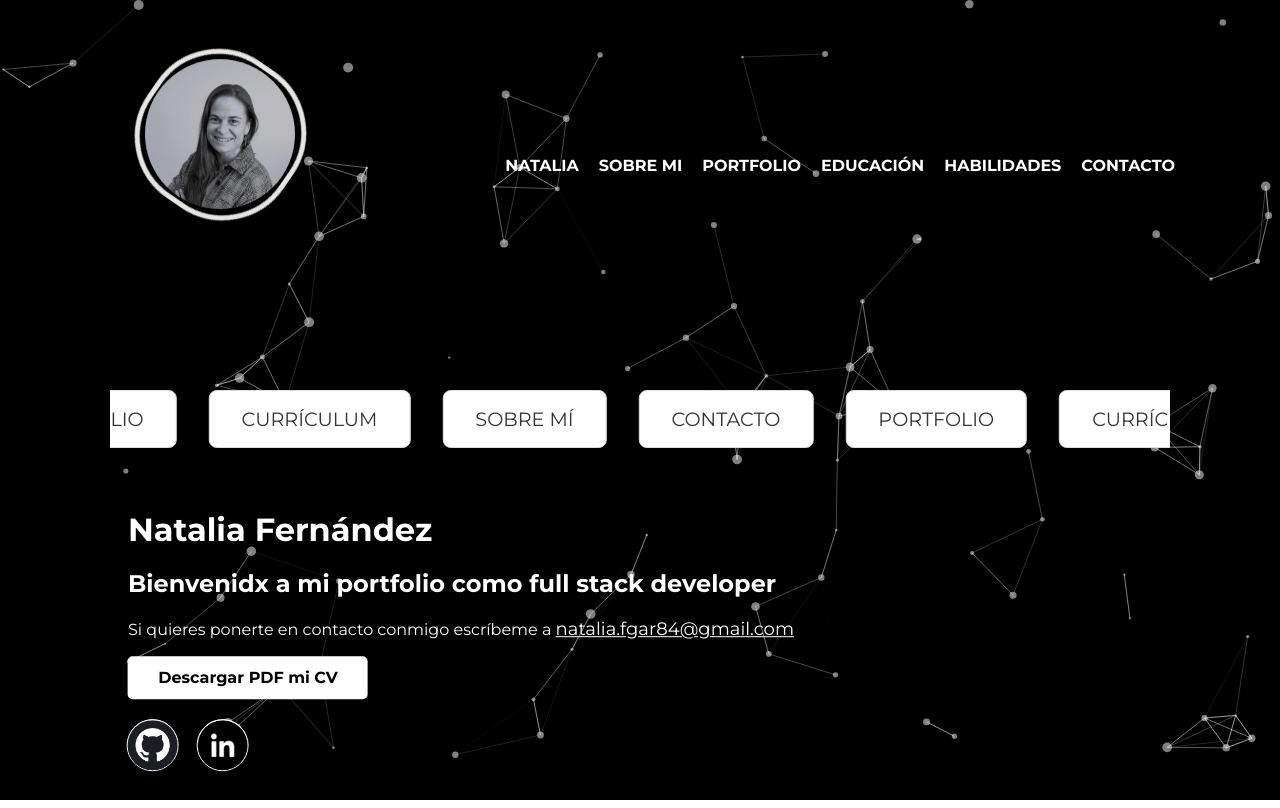
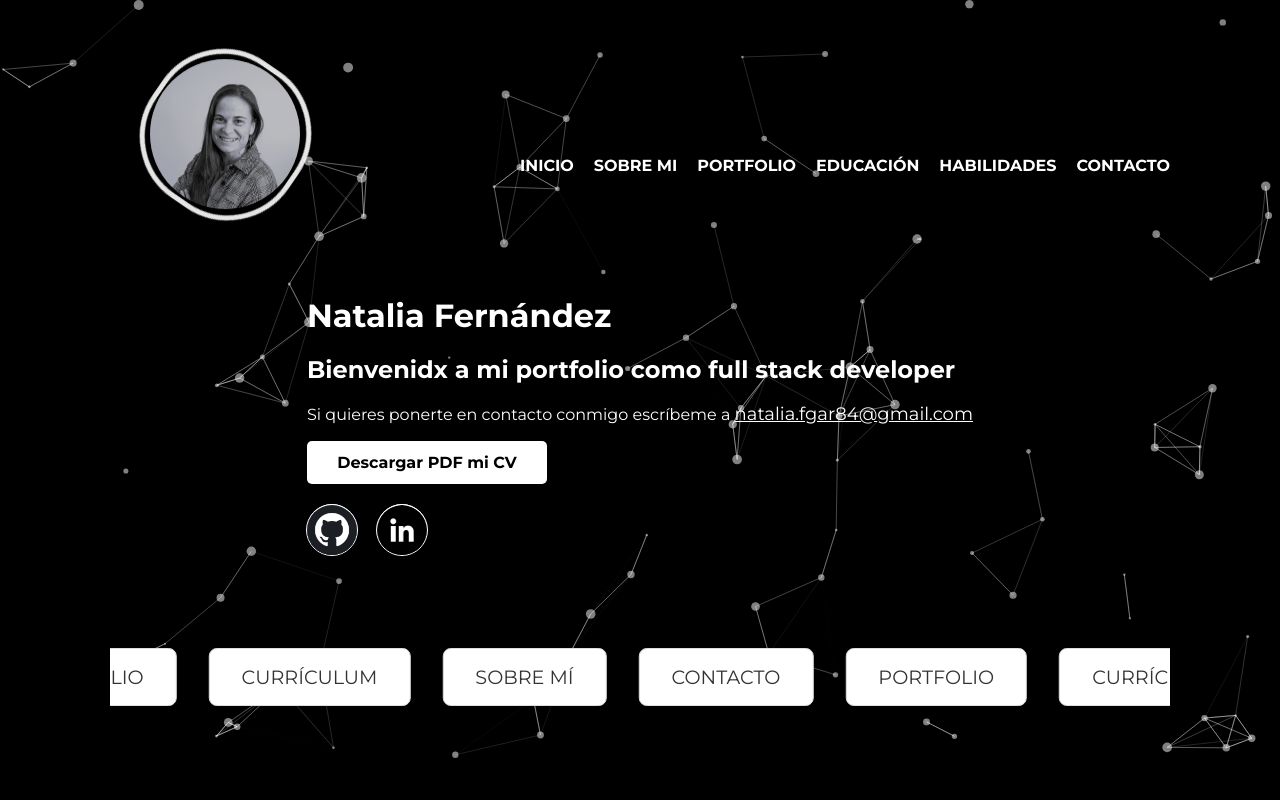
Before and after one commit to Natfer84/portfolio, a React (Create React App) app in the folder front/: page / in a window 1280 px wide. Built offline with nearby package versions, Linux system fonts and the light colour scheme.

Commit message:
realizado responsive en portfolio y natalia

```diff
--- a/front/src/components/AboutPerson.js
+++ b/front/src/components/AboutPerson.js
@@ -1,14 +1,17 @@
 import React from "react";
 import "../styles/AboutPerson.css";
+import { Link } from "react-router-dom";
 
 export default function AboutPerson() {
 
 
   return (
+     <Link to="/">
     <div className="Container_AboutPerson">
         <div className="Box_Personal">
           <div className="Box_rotating_border"></div>
         </div>
     </div>
+    </Link>
   );
 }
--- a/front/src/components/Loop.js
+++ b/front/src/components/Loop.js
@@ -1,5 +1,5 @@
 // components/InfiniteCarousel.jsx
-import { useState, useEffect } from "react";
+
 import "../styles/Loop.css";
 
 // components/InfiniteCarousel.jsx
--- a/front/src/components/Nav.js
+++ b/front/src/components/Nav.js
@@ -34,8 +34,8 @@ export default function Nav() {
         <section>
           <ul className="Box__Nav__Ul">
             <li className="Box__Nav__Li">
-              <Link to="/Natalia" onClick={() => setMenuOpen(false)}>
-                NATALIA
+              <Link to="/" onClick={() => setMenuOpen(false)}>
+                INICIO
               </Link>
             </li>{" "}
             <li className="Box__Nav__Li">
--- a/front/src/pages/Portfolio.js
+++ b/front/src/pages/Portfolio.js
@@ -88,8 +88,11 @@ export default function Portfolio() {
         <span className="Container_Shortcut_Span">
           <a href="/Natalia">NATALIA</a>
           </span>
-          <span>
+          <span className="Container_Shortcut_Span">
           <a href="/AboutMe">SOBRE MÍ</a>
+          </span>
+           <span className="Container_Shortcut_Span">
+          <a href="/Contacto">CONTACTO</a>
           </span>
         </section>
     </main>
--- a/front/src/styles/Loop.css
+++ b/front/src/styles/Loop.css
@@ -4,6 +4,7 @@
   flex-direction: row;
   flex-wrap: wrap;
   margin-top: 5%;
+  margin-bottom: 5%;
 }
 
 .carousel-track {
--- a/front/src/styles/Natalia.css
+++ b/front/src/styles/Natalia.css
@@ -8,7 +8,7 @@
 }
 .Box__Natalia {
   color: white;
- position: relative;
+  position: relative;
 
 }
 .Box__Natalia h1 {
@@ -84,21 +84,30 @@
 
 /*********** responsive ************/
 
-/* MÓVIL PEQUEÑO (VERTICAL)*/
+/* MÓVIL PEQUEÑO (VERTICAL)
 @media screen and (max-width: 480px) {
   .Box__Natalia {
-    position: absolute;
+    position: relative;
     color: white;
     z-index: 0;
     padding: 3%;
-    top: 50%;
-    left: 50%;
-    transform: translate(-50%, -50%);
-    width: 306px;
+    /* top: 50%; */
+    /* left: 50%; */
+    /* transform: translate(-50%, -50%); */
+    /* width: 306px;
+    margin-top: 100px;
+  }
+  .Container_Main_Natalia {
+    display: flex;
+    flex-direction: column;
+    flex-wrap: wrap;
+    justify-content: center;
+    align-items: center;
+    margin-top: 2%;
   }
 }
 
-/*MÓVIL MEDIANO / GRANDE (HORIZONTAL)*/
+/*MÓVIL MEDIANO / GRANDE (HORIZONTAL)
 @media (min-width: 480px) and (max-width: 768px) and (orientation: landscape) {
   .Box__Natalia {
     position: absolute;
@@ -125,62 +134,47 @@
   }
 }
 */
-/*TABLET (HORIZONTAL)*/
+/*TABLET (HORIZONTAL)
 @media (min-width: 768px) and (max-width: 1024px) and (orientation: landscape) {
-  /* Estilos para tablets en horizontal */
+  /* Estilos para tablets en horizontal
   .Box__Natalia {
-    position: absolute;
+    position: relative;
     color: white;
     z-index: 2;
     padding: 3%;
-    top: 83%;
-    left: 53%;
-    transform: translate(-50%, -50%);
-    width: auto;
   }
 }
-/*PORTÁTIL O NOTEBOOK*/
+/*PORTÁTIL O NOTEBOOK
 @media (min-width: 1025px) and (max-width: 1366px) {
-  /* Estilos para portátiles estándar */
+  /* Estilos para portátiles estándar
   .Box__Natalia {
-    position: absolute;
+    position: relative;
     color: white;
     z-index: 2;
-    width: 80%; /* Ancho del contenedor */
     padding: 3%;
-    /* Centramos vertical y horizontalmente */
-    top: 80%; /* 50% de la altura de la pantalla */
-    left: 50%; /* 50% del ancho de la pantalla */
-    transform: translate(-50%, -50%);
   }
   .Box__Natalia h1 {
     width: 100%;
   }
 }
-/*PANTALLAS DE ESCRITORIO (FULL HD Y MÁS)*/
+/*PANTALLAS DE ESCRITORIO (FULL HD Y MÁS)
 @media (min-width: 1367px) and (max-width: 1920px) {
-  /* Estilos para pantallas grandes de escritorio */
+  /* Estilos para pantallas grandes de escritorio
   .Box__Natalia {
     position: relative;
     color: white;
-
   }
 }
-/*PANTALLAS ULTRA-WIDE / 4K*/
+/*PANTALLAS ULTRA-WIDE / 4K
 @media (min-width: 1921px) {
-  /* Estilos para pantallas muy grandes o 4K */
+  /* Estilos para pantallas muy grandes o 4K
   .Box__Natalia {
-    position: absolute;
+    position: relative;
     color: white;
     z-index: 2;
-    width: 80%; /* Ancho del contenedor */
-    padding: 20px;
-    top: 80%; /* 50% de la altura de la pantalla */
-    left: 50%; /* 50% del ancho de la pantalla */
-    /* Utilizamos transform para centrar exactamente */
-    transform: translate(-50%, -50%);
+    padding: 3%;
   }
   .Box__Natalia h1 {
     width: 100%;
   }
-}
+}*/
--- a/front/src/styles/Portfolio.css
+++ b/front/src/styles/Portfolio.css
@@ -58,11 +58,11 @@
   background-color: rgb(216, 214, 214);
   color: black;
 }
-.Container_Shortcut_Span {
-  margin: 2%;
-
+.Container_Shortcut_Span{
+  margin: 1%;
   border: 1px, solid, white;
 }
+
 /*
 @keyframes float2 {
     0% {
@@ -130,18 +130,20 @@
 /* MÓVIL PEQUEÑO (VERTICAL)*/
 @media screen and (max-width: 480px) {
   .Container_Porfolio {
-    top: 150%;
+      margin: 0px;
   }
   .Container_box_jsonJobs {
-    gap: 0px;
-    margin-top: 200px;
+   margin-bottom: 7%;
   }
   .Container_job {
     width: 225px;
-    margin-top: 153px;
+    margin-top: 80px;
   }
   .Container_job_image {
     width: 225px;
+  }
+  .Container_Shortcut{
+    margin-bottom: 12%;
   }
 }
 /*MÓVIL MEDIANO / GRANDE (HORIZONTAL)*/
```
